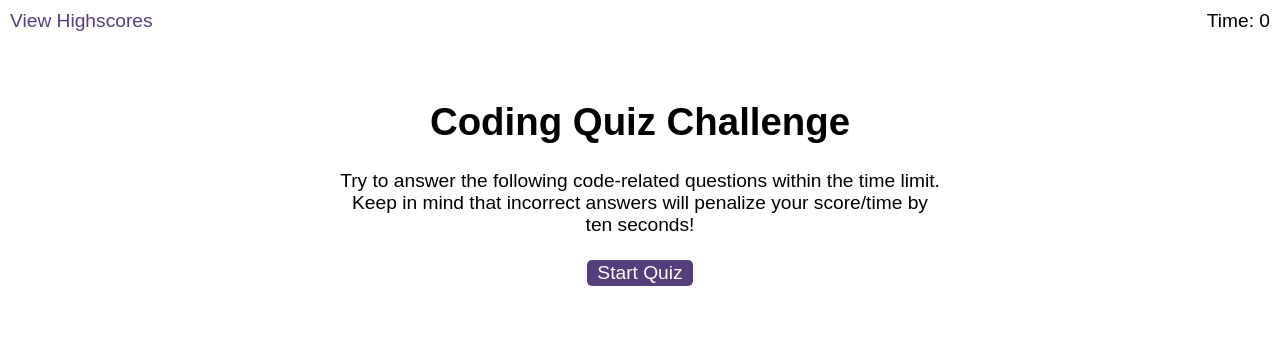
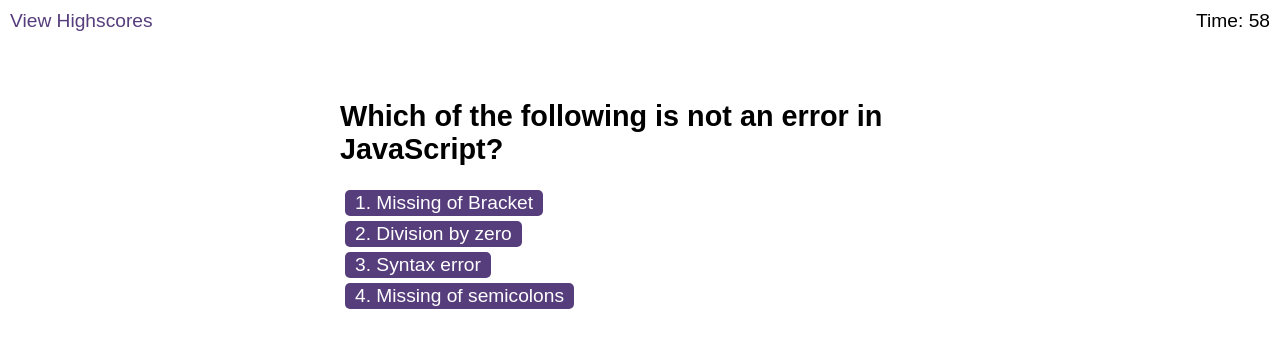
Before and after one commit to D0nger5/Challenge-Week-6, a plain HTML site: page index.html in a window 1280 px wide. Both pictures are taken after a click on the button "Start Quiz". Drawn offline with Linux system fonts and the light colour scheme.

Commit message:
updated JS

```diff
--- /dev/null
+++ b/assets/js/logic.js
@@ -0,0 +1,69 @@
+//Variables
+const questionsDiv = document.getElementById("questions")
+const questionTitle = document.getElementById('question-title');
+const choices = document.getElementById('choices');
+const startScreen = document.getElementById("start-screen");
+const startBtn = document.getElementById("start");
+const endScreen = document.getElementById("end-screen");
+const feedback = document.getElementById("feedback")
+const finalScore = document.getElementById("final-score")
+const initials = document.getElementById("initials")
+const submitInitials = document.getElementById("submit")
+const highScoresOl = document.getElementById("highscores");
+const rightAnsAudio = new Audio("assets/sfx/correct.wav")
+const wrongAnsAudio = new Audio("assets/sfx/incorrect.wav")
+
+// Set initial timer in secs
+let timer = document.getElementById("time");
+let countdown = 60;
+
+// Start the game
+function startGame() {
+    startBtn.addEventListener("click", () => {
+        timer.textContent = countdown
+        countdownTimer()
+        displayQuestion()
+    })
+}
+startGame()
+
+// Countdown Timer
+function countdownTimer() {
+    let timeInterval = setInterval(() => {
+        countdown--;
+        timer.textContent = countdown;
+        if (countdown <= 0) {
+            clearInterval(timeInterval);
+            questionsDiv.classList.add("hide");
+            endScreen.classList.remove("hide");
+            finalScore.textContent = `${totalScore}`;
+            timer.textContent = 0;
+        }
+    }, 1000);
+}
+
+
+// Update timer depending on answer
+function updateTimer(){
+    countdown -= 10
+}
+
+// Highscores to local Storage
+function storeScores(){
+    let initialsToStore = initials.value.toUpperCase().trim()
+    let scoreToStore = totalScore;
+    let userScores = JSON.parse(window.localStorage.getItem('highscores')) || [];
+    let newScore = {
+        initials: initialsToStore,
+        score: scoreToStore
+    }
+    userScores.push(newScore)
+    localStorage.setItem('highscores', JSON.stringify(userScores));
+}
+
+// Event listener for button click to allow initials to be stored
+submitInitials.addEventListener("click", (e) =>{
+    e.preventDefault();
+    storeScores()
+    window.location.replace('highscores.html');
+})
--- /dev/null
+++ b/assets/js/questions.js
@@ -0,0 +1,158 @@
+// Questions
+const questions = [
+    {
+        question: "Which of the following keywords is used to define a variable in Javascript?",
+        choices: [
+            "1. var",
+            "2. let",
+            "3. Both A and B",
+            "4. None of the above"
+        ],
+        correct: 3
+    },
+    {
+        question: "How can a datatype be declared to be a constant type?",
+        choices: [
+            "1. Const",
+            "2. var",
+            "3. let",
+            "4. constant"
+        ],
+        correct: 1
+    },
+    {
+        question: "Which function is used to serialize an object into a JSON string in Javascript?",
+        choices: [
+            "1. stringify()",
+            "2. parse()",
+            "3. convert()",
+            "4. None of the above"
+        ],
+        correct: 1
+    },
+    {
+        question: "Which object in Javascript doesn’t have a prototype?",
+        choices: [
+            "1. Base Object",
+            "2. All objects have a prototype",
+            "3. None of the objects have a prototype",
+            "4. None of the above"
+        ],
+        correct: 1
+    },
+    {
+        question: "Arrays in JavaScript are defined by which of the following statements?",
+        choices: [
+            "1. It is an ordered list of values",
+            "2. It is an ordered list of objects",
+            "3. It is an ordered list of string",
+            "4. It is an ordered list of functions"
+        ],
+        correct: 1
+    },
+    {
+        question: "Which of the following can be used to call a JavaScript Code Snippet?",
+        choices: [
+            "1. Function/Method",
+            "2. Preprocessor",
+            "3. Triggering Event",
+            "4. RMI"
+        ],
+        correct: 1
+    },
+    {
+        question: "Why JavaScript Engine is needed?",
+        choices: [
+            "1. Both Compiling & Interpreting the JavaScript",
+            "2. Parsing the javascript",
+            "3. Interpreting the JavaScript",
+            "4. Compiling the JavaScript"
+        ],
+        correct: 3
+    },
+    {
+        question: "Which of the following is the property that is triggered in response to JS errors?",
+        choices: [
+            "1. onclick",
+            "2. onerror",
+            "3. onmessage",
+            "4. onexception"
+        ],
+        correct: 2
+    },
+    {
+        question: "Which of the following is not an error in JavaScript?",
+        choices: [
+            "1. Missing of Bracket",
+            "2. Division by zero",
+            "3. Syntax error",
+            "4. Missing of semicolons"
+        ],
+        correct: 2
+    },
+    {
+        question: "Which among the following is not a property of the Location object?",
+        choices: [
+            "1. protocol",
+            "2. host",
+            "3. hostee",
+            "4. hostname"
+        ],
+        correct: 3
+    },
+]
+
+// Total score
+let totalScore = 0
+
+// Select a question from list
+function displayQuestion(){
+    let randomQuestion = Math.floor(Math.random() * questions.length)
+    for (let i = 0; i < questions.length; i++) {
+        const element = questions[randomQuestion];
+        questionTitle.textContent = element.question
+        choices.textContent = ""
+        startScreen.classList.add("hide")
+        questionsDiv.classList.remove("hide")
+        element.choices.forEach((el) => {
+            let choicesBtn = document.createElement("button")
+            choices.appendChild(choicesBtn)
+            choicesBtn.addEventListener("click", () => {
+                setTimeout(() => {
+                    displayQuestion()
+                }, 1000)
+                if (choicesBtn.innerText.includes(`${element.correct}`) === true) {
+                    rightAnswer()
+                }else {
+                    wrongAnswer()
+                }
+            })
+            choicesBtn.textContent = `${el}`
+        })
+    }
+    if (countdown <= 0) {
+        questionsDiv.classList.add("hide")
+    }
+}
+
+// Correct answer
+function rightAnswer(){
+    rightAnsAudio.play()
+    feedback.classList.remove("hide")
+    setTimeout(() => {
+        feedback.classList.add("hide")
+    }, 1000)
+    feedback.textContent = "Correct"
+    totalScore++
+}
+
+// Incorrect answer
+function wrongAnswer(){
+    wrongAnsAudio.play()
+    feedback.classList.remove("hide")
+    setTimeout(() => {
+        feedback.classList.add("hide")
+    }, 1000)
+    feedback.textContent = "Incorrect"
+    updateTimer()
+}
--- a/index.html
+++ b/index.html
@@ -4,7 +4,7 @@
     <meta charset="UTF-8" />
     <meta name="viewport" content="width=device-width, initial-scale=1.0" />
     <meta http-equiv="X-UA-Compatible" content="ie=edge" />
-    <title>Coding Quiz</title>
+    <title>BootCamp Coding Quiz</title>
 
     <link rel="stylesheet" href="./assets/css/styles.css" />
   </head>
```
Also changed, not shown: assets/js/score.js (added, +20 -0 lines), highscores.html (+1 -1 lines).
